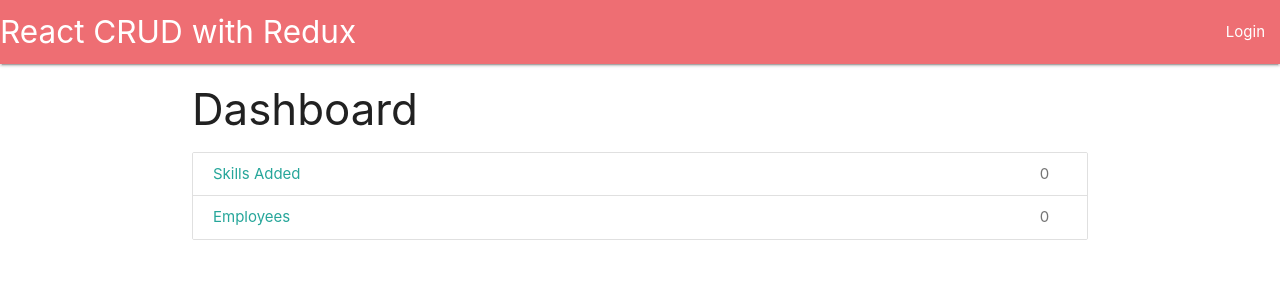
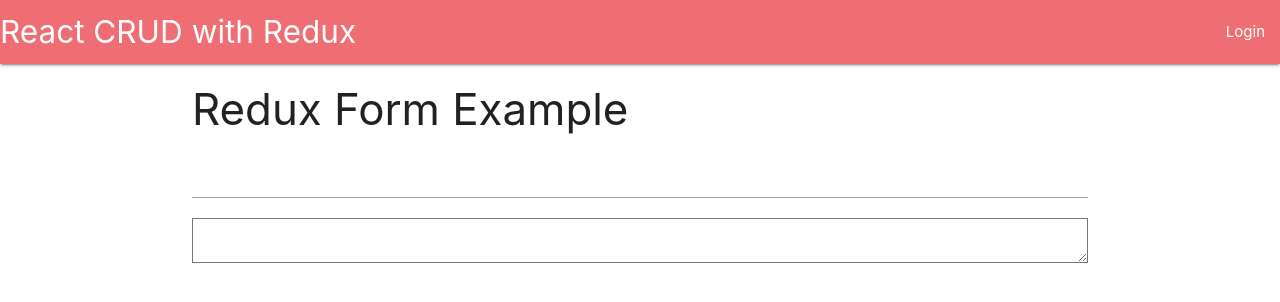
Before and after one commit to ajaykumar-bg/react-redux-crud, a React (Create React App) app: page / in a window 1280 px wide. Shown: the top 302 px of the page. Built offline with nearby package versions, Linux system fonts and the light colour scheme; no server answers.

Commit message:
redux form sample component

```diff
--- a/src/components/Main.js
+++ b/src/components/Main.js
@@ -1,5 +1,7 @@
 import React, { Component } from 'react'
 import {Switch, Route} from 'react-router-dom'
+
+import ReduxFormExample from './ReduxFormExample'
 
 import Register from './Register'
 import Login from './Login'
@@ -17,7 +19,9 @@ export class Main extends Component {
     return (
       <main>
         <Switch>
-            <Route exact path="/" component={Dashboard}/>
+            <Route exact path="/" component={ReduxFormExample}/>
+
+            <Route exact path="/redux-form-example" component={ReduxFormExample}/>
 
             <Route exact path="/register" component={Register}/>
             <Route exact path="/login" component={Login}/>
--- /dev/null
+++ b/src/components/ReduxFormExample.js
@@ -0,0 +1,28 @@
+import React, { Component } from 'react'
+import { Field, reduxForm } from 'redux-form'
+
+class ReduxFormExample extends Component {
+    renderTextInput = (formProps) => {
+        return (
+            <input {...formProps.input} ></input>
+        )
+    }
+    renderTextAreaInput = (formProps) => {
+        return (
+            <textarea {...formProps.input} ></textarea>
+        )
+    }
+    render() {
+        return (
+            <div>
+                <h3>Redux Form Example</h3>
+                <Field name="title" component={this.renderTextInput}/>
+                <Field name="description" component={this.renderTextAreaInput}/>
+            </div>
+        )
+    }
+}
+
+export default reduxForm({
+    form: 'reduxFormExample'
+})(ReduxFormExample)
```
